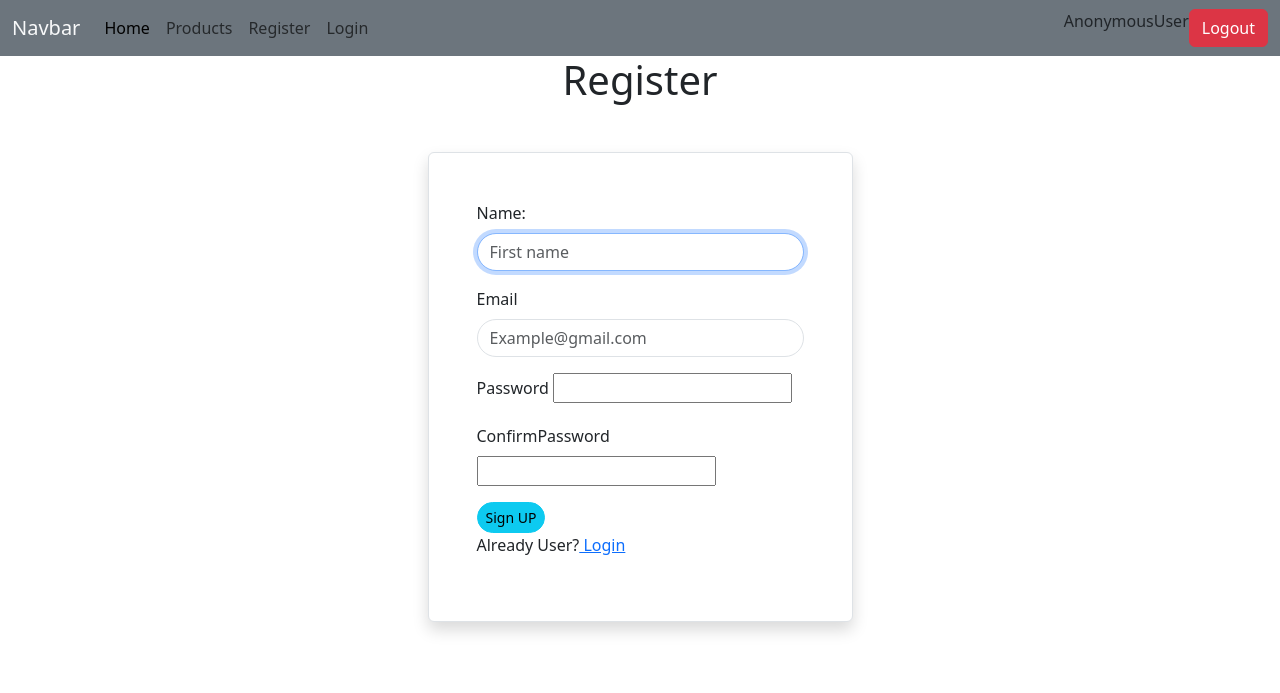
After one commit to Param290601/Djnago, a Django app: page /register/ in a window 1280 px wide. The commit adds this page. Shown: the top 693 px of the page. Run offline with Django 4.2, Linux system fonts and the light colour scheme.

Commit message:
Register and login

```diff
--- a/basics/practice/forms.py
+++ b/basics/practice/forms.py
@@ -1,7 +1,31 @@
 from django.forms import ModelForm
 from .models import *
+from django import forms
+from django.contrib.auth.forms import UserCreationForm
+from django.contrib.auth.models import User
 
 class OrderForm(ModelForm):
     class Meta:
         model = Order
         fields = '__all__'
+
+class CreateUserForm(UserCreationForm):
+
+    class Meta:
+        model = User
+        fields = ['username','email','password1','password2']
+
+
+        widgets = {
+            'username' : forms.TextInput(attrs={'class':'form-control rounded-pill',
+                           'placeholder':'First name', 'aria-describedby':'helpId'}),
+
+            'email' : forms.EmailInput(attrs={'class':'form-control rounded-pill',
+                           'placeholder':'Example@gmail.com', 'aria-describedby':'helpId'}),
+
+            'password1' : forms.PasswordInput(attrs={'class':'form-control rounded-pill',
+                           'placeholder':'Example@gmail.com', 'aria-describedby':'helpId'}),
+
+            'password2' : forms.PasswordInput(attrs={'class':'form-control rounded-pill',
+                           'placeholder':'******', 'aria-describedby':'helpId'})
+        }
--- a/basics/practice/models.py
+++ b/basics/practice/models.py
@@ -1,5 +1,6 @@
 from django.db import models
 from datetime import date
+from django.contrib.auth.models import User
 
 # Create your models here.
 class Customer(models.Model):
--- a/basics/practice/templates/practice/navigation.html
+++ b/basics/practice/templates/practice/navigation.html
@@ -12,25 +12,17 @@
           <li class="nav-item">
             <a class="nav-link" href="{% url 'product'%}">Products</a>
           </li>
-          <li class="nav-item dropdown">
-            <a class="nav-link dropdown-toggle" href="#" role="button" data-bs-toggle="dropdown" aria-expanded="false">
-              Dropdown
-            </a>
-            <ul class="dropdown-menu">
-              <li><a class="dropdown-item" href="#">Action</a></li>
-              <li><a class="dropdown-item" href="#">Another action</a></li>
-              <li><hr class="dropdown-divider"></li>
-              <li><a class="dropdown-item" href="#">Something else here</a></li>
-            </ul>
+          <li class="nav-item">
+            <a class="nav-link" href="{% url 'register'%}">Register</a>
           </li>
           <li class="nav-item">
-            <a class="nav-link disabled">Disabled</a>
+            <a class="nav-link" href="{% url 'login'%}">Login</a>
           </li>
         </ul>
-        <form class="d-flex" role="search">
-          <input class="form-control me-2" type="search" placeholder="Search" aria-label="Search">
-          <button class="btn btn-outline-success" type="submit">Search</button>
-        </form>
+        <li class="d-flex" role="search">
+          <span class="text-color-warning">{{request.user}}</span>
+          <a href="{% url 'logout' %}" class="btn btn-danger" type="submit">Logout</a>
+        </li>
       </div>
     </div>
   </nav>
--- /dev/null
+++ b/basics/practice/templates/practice/register.html
@@ -0,0 +1,48 @@
+{% extends 'practice/main.html' %}
+{% load static %}
+{% block content %}
+{% comment %} <form action="" method="POST">
+    {% csrf_token %}
+    {{form}}
+    <input type="submit" name="submit" id="">
+</form> {% endcomment %}
+
+<center><h1>Register</h1></center>
+
+<div class="container">
+    <div class="p-4 m-4">
+        <div class="col-lg-5 col-md-5 col-xs-5 mx-auto border rounded py-5 px-5 shadow p-3 mb-5 bg-body rounded">
+            <form action="{% url 'register' %}" method="POST">
+                {% csrf_token %}
+                <!-- First name -->
+                <div class="mb-3">
+                    <label for="" class="form-label">Name:</label>
+                    {{form.username}}
+                </div>
+                <!-- Email -->
+                <div class="mb-3">
+                    <label for="" class="form-label">Email</label>
+                    {{form.email}}
+                </div>
+                <!-- Password -->
+                <div class="mb-3">
+                    <label for="" class="form-label">Password</label>
+                    {{form.password1}}
+                </div>
+                <div class="mb-3">
+                    <label for="" class="form-label">ConfirmPassword</label>
+                    {{form.password2}}
+                </div>
+                <div>
+                    {{form.errors}}
+                </div>
+                <div class="form-group">
+                    <input class="btn btn-sm btn-info rounded-pill" type="Submit" value="Sign UP">
+                </div>
+                <p>Already User?<a href="{% url 'login' %}"> Login</a> </p>
+            </form>
+        </div>
+    </div>
+</div>
+
+  {% endblock %}
--- a/basics/practice/urls.py
+++ b/basics/practice/urls.py
@@ -24,4 +24,8 @@ urlpatterns = [
     path('create_order/',views.createOrder, name='createOreder'),
     path('update_order/<str:pk>/',views.updateOrder, name='updateOrder'),
     path('delete_order/<str:pk>/',views.deleteOrder, name='deleteOrder'),
+    path('register/',views.register,name='register'),
+    path('login/',views.loginpage,name='login'),
+    path('logout/',views.logoutUser,name='logout'),
+
 ]
--- a/basics/practice/views.py
+++ b/basics/practice/views.py
@@ -3,10 +3,15 @@ from django.http import HttpRequest
 from .models import *
 from django.template import loader
 from django.http import HttpResponse
-from .forms import OrderForm
+from .forms import OrderForm,CreateUserForm
 from .filters import OrderFilter
 from django.db.models import Q
+from django.contrib import messages
+from django.contrib.auth import authenticate, login, logout
+from django.contrib.auth.decorators import login_required
+from django.contrib.auth.forms import UserCreationForm
 
+@login_required(login_url='login')
 def home(request):
     # name = Customer.objects.filter(name__startswith='P').values()
     # order = Customer.objects.all().order_by('-name').values()
@@ -40,6 +45,7 @@ def home(request):
     # return render(request,'practice/index.html')
     # return HttpRequest("Home")
 
+@login_required(login_url='login')
 def prodcut(request):
     products = Product.objects.all()
     if request.method == 'GET':
@@ -49,6 +55,7 @@ def prodcut(request):
 
     return render(request,'practice/product.html',{"products":products, "s":s})
 
+@login_required(login_url='login')
 def customer(request,pk):
     customer = Customer.objects.get(id=pk)
     orders = customer.order_set.all()
@@ -65,6 +72,7 @@ def customer(request,pk):
     }
     return render(request,'practice/customer.html',context)
 
+@login_required(login_url='login')
 def createOrder(request):
     form = OrderForm()
     if request.method == 'POST':
@@ -77,6 +85,7 @@ def createOrder(request):
     context = {'form' : form}
     return render(request,'practice/create_order.html',context)
 
+@login_required(login_url='login')
 def updateOrder(request,pk):
     orders= Order.objects.get(id=pk)
     form = OrderForm(instance=orders)
@@ -90,6 +99,7 @@ def updateOrder(request,pk):
     }
     return render(request,'practice/create_order.html',context)
 
+@login_required(login_url='login')
 def deleteOrder(request,pk):
     orders= Order.objects.get(id=pk)
     # form = OrderForm(instance=orders)
@@ -101,3 +111,33 @@ def deleteOrder(request,pk):
     }
     return render(request,'practice/delete_order.html',context)
 # Create your views here.
+
+def register(request):
+    form = CreateUserForm()
+    if request.method == 'POST':
+        form = CreateUserForm(request.POST)
+        if form.is_valid():
+            form.save()
+            user = form.cleaned_data.get('username')
+            messages.success(request,"account is created for: " +user)
+            return redirect('login')
+    context = {
+        'form' : form,
+    }
+    return render(request,'practice/register.html',context)
+
+def loginpage(request):
+    if request.method == 'POST':
+        username = request.POST.get('username')
+        password = request.POST.get('password')
+        user = authenticate(request, username=username,password=password)
+        if user is not None:
+            login(request,user)
+            return redirect('home')
+        else:
+            messages.info(request,'username or password is incorrect')
+    return render(request,'practice/login.html')
+
+def logoutUser(request):
+    logout(request)
+    return redirect('login')
--- a/django.txt
+++ b/django.txt
@@ -24,6 +24,8 @@ https://docs.djangoproject.com/en/4.1/topics/http/decorators/
 Custom decorators:
 https://www.geeksforgeeks.org/creating-custom-decorator-in-django-for-different-permissions/
 
-
 forms:
 https://www.geeksforgeeks.org/django-forms/
+
+
+password  : Hello@1234
```
Also changed, not shown: basics/practice/templates/practice/login.html (added, +51 -0 lines), basics/db.sqlite3.
